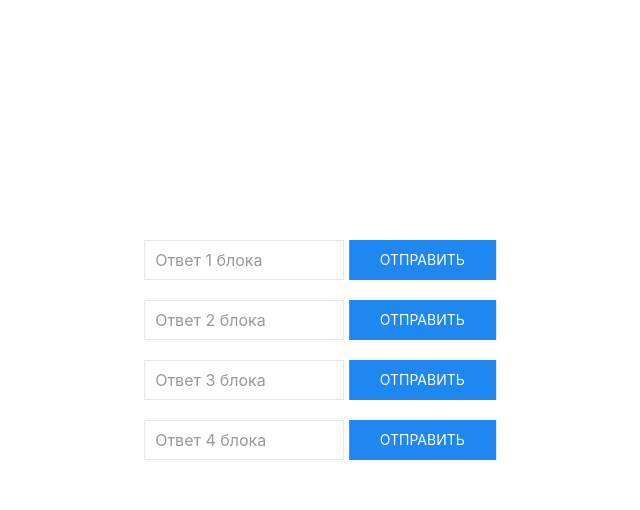
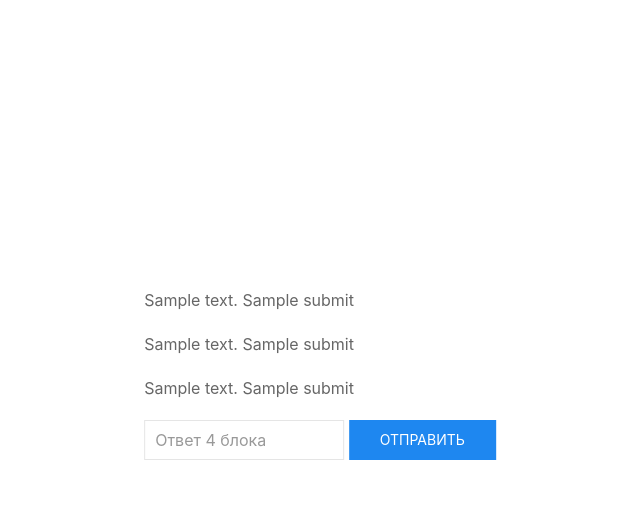
Before and after one commit to Fe0fan0v/Olympic, a Flask app: template templates/tasks.html in a window 1280 px wide. Shown: the part 290-800 px from the top of the page, without its empty margins (320-960 px from the left). Run offline with Flask 2, Linux system fonts and the light colour scheme; a user stored in the database is signed in; tables that the repository leaves empty hold one stand-in row (values such as "Sample post"); the template is opened without the code that fills it: values that come from a table or form of the project are taken from there, most other values are stand-ins (such as "Sample title", 1, 10 or a date in 2020); some libraries are stand-ins or nearby versions.

Commit message:
tasks done

```diff
--- a/app.py
+++ b/app.py
@@ -1,5 +1,5 @@
-from flask import Flask, render_template, redirect, jsonify, request, send_file, url_for
-from forms import RegisterForm
+from flask import Flask, render_template, redirect, jsonify, request, send_file, url_for, json, make_response
+from forms import RegisterForm, Task1, Task2, Task3, Task4
 from flask_login import LoginManager, login_user, current_user, login_required, logout_user
 from models import Task, Part
 from data import db_session
@@ -16,10 +16,23 @@ login_manager = LoginManager()
 login_manager.init_app(app)
 db_session.global_init("base.db")
 ANSWERS = {'first': {'cltkfkltkjuekzqcvtkj': 1, '13240': 2, '57.92.113.225': 3, '2_3_5_7_11_12_13': 4, '249': 5},
-           'second': {'E:\\VitalikRogalik\important\secret.png': 1, 'algoritm': 2, 'CHALLENGE': 3, '5RGB': 4, '10101': 5},
+           'second': {'E:\\VitalikRogalik\important\secret.png': 1, 'algoritm': 2, 'CHALLENGE': 3, '5RGB': 4,
+                      '10101': 5},
            'third': {'Scientia potentia est': 1, '2640': 2, '49837': 3, '1961': 4, '141,43': 5},
            'fourth': {'224': 1, '11:40': 2, 'journey': 3, '7_1010100': 4, '3336': 5}
            }
+
+
+def save(team):
+    db_sess = db_session.create_session()
+    team = db_sess.merge(team)
+    db_sess.add(team)
+    db_sess.commit()
+
+
+def clear_inputs(tasks):
+    for i in tasks:
+        i.answer.data = ''
 
 
 @login_manager.user_loader
@@ -48,7 +61,7 @@ def main():
                     db_sess.add(team)
                     db_sess.commit()
                     login_user(team)
-                    return redirect('/download')
+                    return redirect('/tasks')
                 else:
                     login_user(team)
                     return redirect('/tasks')
@@ -63,41 +76,66 @@ def main():
 @app.route('/tasks', methods=['GET', 'POST'])
 @login_required
 def tasks():
-    if request.method == 'POST':
-        if request.data:
-            team = current_user
-            data = request.get_json()
-            block_number = data['block_number']
-            answer = data['answer']
-            if (block_number == 'first') and (answer in ANSWERS[block_number]):
-                team.first_block_answer = answer
-            elif block_number == 'second' and answer in ANSWERS[block_number]:
-                team.second_block_answer = answer
-            elif block_number == 'third' and answer in ANSWERS[block_number]:
-                team.third_block_answer = answer
-            elif block_number == 'fourth' and answer in ANSWERS[block_number]:
-                team.fourth_block_answer = answer
-            else:
-                message = 'Неверный ответ!'
-                return redirect(url_for('/tasks', message=message))
-            db_sess = db_session.create_session()
-            team = db_sess.merge(team)
-            db_sess.add(team)
-            db_sess.commit()
-            return redirect('/tasks')
+    task1, task2, task3, task4 = Task1(), Task2(), Task3(), Task4()
+    all_tasks = (task1, task2, task3, task4)
+    team = current_user
+    if task1.validate_on_submit():
+        answer = task1.answer.data
+        if answer in ANSWERS['first']:
+            team.first_block_answer = answer
+            message = 'Ответ принят'
+            clear_inputs(all_tasks)
+            save(team)
+            return render_template('tasks.html', title='Задания', team=team, message=message, task1=task1, task2=task2,
+                                   task3=task3, task4=task4)
         else:
-            team = current_user
-            return render_template('tasks.html', title='Задания', team=team)
-    else:
-        team = current_user
-        return render_template('tasks.html', title='Задания', team=team)
-
-
-@app.route('/tasks/<message>', methods=['GET'])
-def get_message(message):
-    print(message)
-    team = current_user
-    return render_template('tasks.html', title='Задания', team=team, message=message)
+            message = 'Ответ неверный'
+            clear_inputs(all_tasks)
+            return render_template('tasks.html', title='Задания', team=team, message=message, task1=task1, task2=task2,
+                                   task3=task3, task4=task4)
+    if task2.validate_on_submit():
+        answer = task2.answer.data
+        if answer in ANSWERS['second']:
+            team.second_block_answer = answer
+            message = 'Ответ принят'
+            clear_inputs(all_tasks)
+            save(team)
+            return render_template('tasks.html', title='Задания', team=team, message=message, task1=task1, task2=task2,
+                                   task3=task3, task4=task4)
+        else:
+            message = 'Ответ неверный'
+            clear_inputs(all_tasks)
+            return render_template('tasks.html', title='Задания', team=team, message=message, task1=task1, task2=task2,
+                                   task3=task3, task4=task4)
+    if task3.validate_on_submit():
+        answer = task3.answer.data
+        if answer in ANSWERS['third']:
+            team.third_block_answer = answer
+            message = 'Ответ принят'
+            clear_inputs(all_tasks)
+            save(team)
+            return render_template('tasks.html', title='Задания', team=team, message=message, task1=task1, task2=task2,
+                                   task3=task3, task4=task4)
+        else:
+            message = 'Ответ неверный'
+            clear_inputs(all_tasks)
+            return render_template('tasks.html', title='Задания', team=team, message=message, task1=task1, task2=task2,
+                                   task3=task3, task4=task4)
+    if task4.validate_on_submit():
+        answer = task4.answer.data
+        if answer in ANSWERS['fourth']:
+            team.fourth_block_answer = answer
+            message = 'Ответ принят'
+            clear_inputs(all_tasks)
+            save(team)
+            return render_template('tasks.html', title='Задания', team=team, message=message, task1=task1, task2=task2,
+                                   task3=task3, task4=task4)
+        else:
+            message = 'Ответ неверный'
+            clear_inputs(all_tasks)
+            return render_template('tasks.html', title='Задания', team=team, message=message, task1=task1, task2=task2,
+                                   task3=task3, task4=task4)
+    return render_template('tasks.html', title='Задания', team=team, task1=task1, task2=task2, task3=task3, task4=task4)
 
 
 @app.route('/stop_time')
--- a/forms.py
+++ b/forms.py
@@ -9,9 +9,21 @@ class RegisterForm(FlaskForm):
     submit = SubmitField('Войти')
 
 
-class TaskForm(FlaskForm):
-    part1_answer = StringField('Введите код первого раздела')
-    part2_answer = StringField('Введите код второго раздела')
-    part3_answer = StringField('Введите код третьего раздела')
-    part4_answer = StringField('Введите код четвертого раздела')
+class Task1(FlaskForm):
+    answer = StringField('Ответ 1 блока', validators=[DataRequired()])
     submit = SubmitField('Отправить')
+
+
+class Task2(FlaskForm):
+    answer = StringField('Ответ 2 блока', validators=[DataRequired()])
+    submit = SubmitField('Отправить')
+
+
+class Task3(FlaskForm):
+    answer = StringField('Ответ 3 блока', validators=[DataRequired()])
+    submit = SubmitField('Отправить')
+
+
+class Task4(FlaskForm):
+    answer = StringField('Ответ 4 блока', validators=[DataRequired()])
+    submit = SubmitField('Отправить')
--- a/templates/tasks.html
+++ b/templates/tasks.html
@@ -34,36 +34,41 @@
                         <span class="timer_item timer_seconds">00</span>
                     </div>
                 </div>
-                {#поля отправки заданий#}
-                <div class="uk-position-bottom-center uk-align-center" id="send_form">
-                        <div class="uk-margin" id="first">
-                            <input class="uk-input uk-form-width-medium" type="text" id="first_block"
-                                   placeholder="Ответ 1 блока">
-                            <button class="uk-button uk-button-primary" id="first_button" onclick="send_first_block()">
-                                Отправить
-                            </button>
+
+                {#формы отправки заданий#}
+                <div class="uk-position-bottom-center uk-align-center">
+                    <form name="task1" method="post" class="uk-margin">
+                        {{ task1.csrf_token }}
+                        {{ task1.hidden_tag() }}
+                        <div class="uk-margin">
+                            {{ task1.answer(class="uk-input uk-form-width-medium", type="text", placeholder="Ответ 1 блока") }}
+                            {{ task1.submit(class="uk-button uk-button-primary") }}
                         </div>
-                        <div class="uk-margin" id="second">
-                            <input class="uk-input uk-form-width-medium" type="text" id="second_block"
-                                   placeholder="Ответ 2 блока">
-                            <button class="uk-button uk-button-primary" id="second_button"
-                                    onclick="send_second_block()">Отправить
-                            </button>
+                    </form>
+                    <form name="task2" method="post" class="uk-margin">
+                        {{ task2.csrf_token }}
+                        {{ task2.hidden_tag() }}
+                        <div class="uk-margin">
+                            {{ task2.answer(class="uk-input uk-form-width-medium", type="text", placeholder="Ответ 2 блока") }}
+                            {{ task2.submit(class="uk-button uk-button-primary") }}
                         </div>
-                        <div class="uk-margin" id="third">
-                            <input class="uk-input uk-form-width-medium" type="text" id="third_block"
-                                   placeholder="Ответ 3 блока">
-                            <button class="uk-button uk-button-primary" id="third_button" onclick="send_third_block()">
-                                Отправить
-                            </button>
+                    </form>
+                    <form name="task3" method="post" class="uk-margin">
+                        {{ task3.csrf_token }}
+                        {{ task3.hidden_tag() }}
+                        <div class="uk-margin">
+                            {{ task3.answer(class="uk-input uk-form-width-medium", type="text", placeholder="Ответ 3 блока") }}
+                            {{ task3.submit(class="uk-button uk-button-primary") }}
                         </div>
-                        <div class="uk-margin" id="fourth">
-                            <input class="uk-input uk-form-width-medium" type="text" id="fourth_block"
-                                   placeholder="Ответ 4 блока">
-                            <button class="uk-button uk-button-primary" id="fourth_button" onclick="send_fourth_block()
-                            ">Отправить
-                            </button>
+                    </form>
+                    <form name="task4" method="post" class="uk-margin">
+                        {{ task4.csrf_token }}
+                        {{ task4.hidden_tag() }}
+                        <div class="uk-margin">
+                            {{ task4.answer(class="uk-input uk-form-width-medium", type="text", placeholder="Ответ 4 блока") }}
+                            {{ task4.submit(class="uk-button uk-button-primary") }}
                         </div>
+                    </form>
                 </div>
             {% else %}
                 <h1 class="uk-heading-large uk-text-center message">Время вышло.</h1>
@@ -75,10 +80,17 @@
         <h2 class="uk-heading-line uk-text-center"><span><a href="/">Войдите в аккаунт</a></span></h2>
     {% endif %}
     {% if message %}
+        {% if 'принят' in message %}
+            <div class="uk-alert-success uk-align-center" uk-alert>
+            <a class="uk-alert-close" uk-close></a>
+            <p class="uk-text-center">{{ message }}</p>
+        </div>
+        {% else %}
         <div class="uk-alert-danger uk-align-center" uk-alert>
-        <a class="uk-alert-close" uk-close></a>
-        <p class="uk-text-center">{{ message }}</p>
+            <a class="uk-alert-close" uk-close></a>
+            <p class="uk-text-center">{{ message }}</p>
         </div>
+         {% endif %}
     {% endif %}
     <script>
         document.addEventListener('DOMContentLoaded', function () {
@@ -137,65 +149,4 @@
             // отправка задания из поля
         });
     </script>
-    <script>
-        function send_first_block() {
-            let data = {
-                'block_number': 'first',
-                'answer': document.getElementById("first_block").value
-            };
-            $.ajax({
-                type: "POST",
-                url: "/tasks",
-                data: JSON.stringify(data),
-                contentType: "application/json",
-                dataType: 'json',
-            });
-            document.getElementById("first_block").value = "";
-        }
-
-        function send_second_block() {
-            let data = {
-                'block_number': 'second',
-                'answer': document.getElementById("second_block").value
-            };
-            $.ajax({
-                type: "POST",
-                url: "/tasks",
-                data: JSON.stringify(data),
-                contentType: "application/json",
-                dataType: 'json',
-            });
-            document.getElementById("second_block").value = "";
-        }
-
-        function send_third_block() {
-            let data = {
-                'block_number': 'third',
-                'answer': document.getElementById("third_block").value
-            };
-            $.ajax({
-                type: "POST",
-                url: "/tasks",
-                data: JSON.stringify(data),
-                contentType: "application/json",
-                dataType: 'json',
-            });
-            document.getElementById("third_block").value = "";
-        }
-
-        function send_fourth_block() {
-            let data = {
-                'block_number': 'fourth',
-                'answer': document.getElementById("fourth_block").value
-            };
-            $.ajax({
-                type: "POST",
-                url: "/tasks",
-                data: JSON.stringify(data),
-                contentType: "application/json",
-                dataType: 'json',
-            });
-            document.getElementById("fourth_block").value = "";
-        }
-    </script>
 {% endblock %}
```
Also changed, not shown: base.db.
